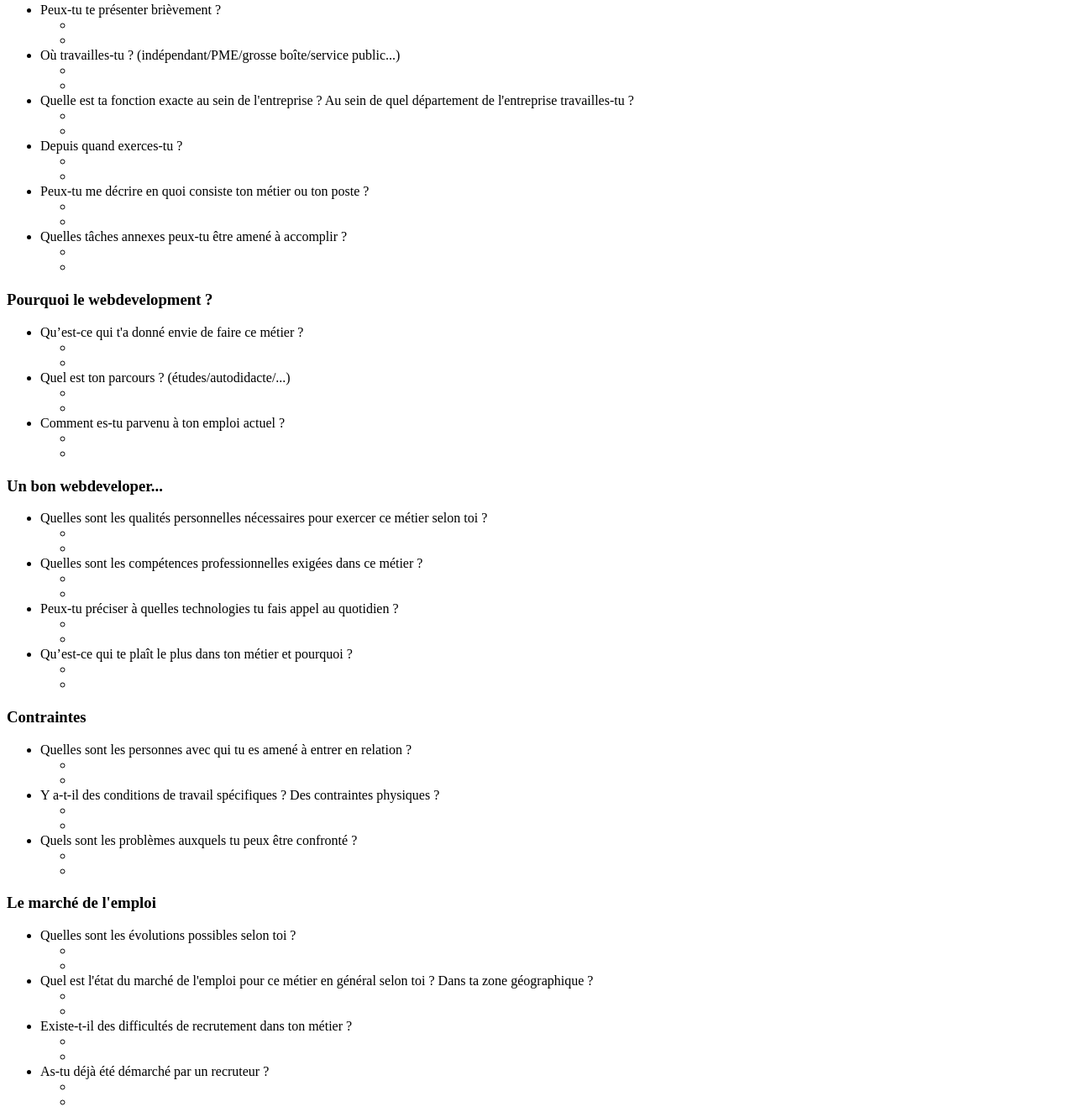
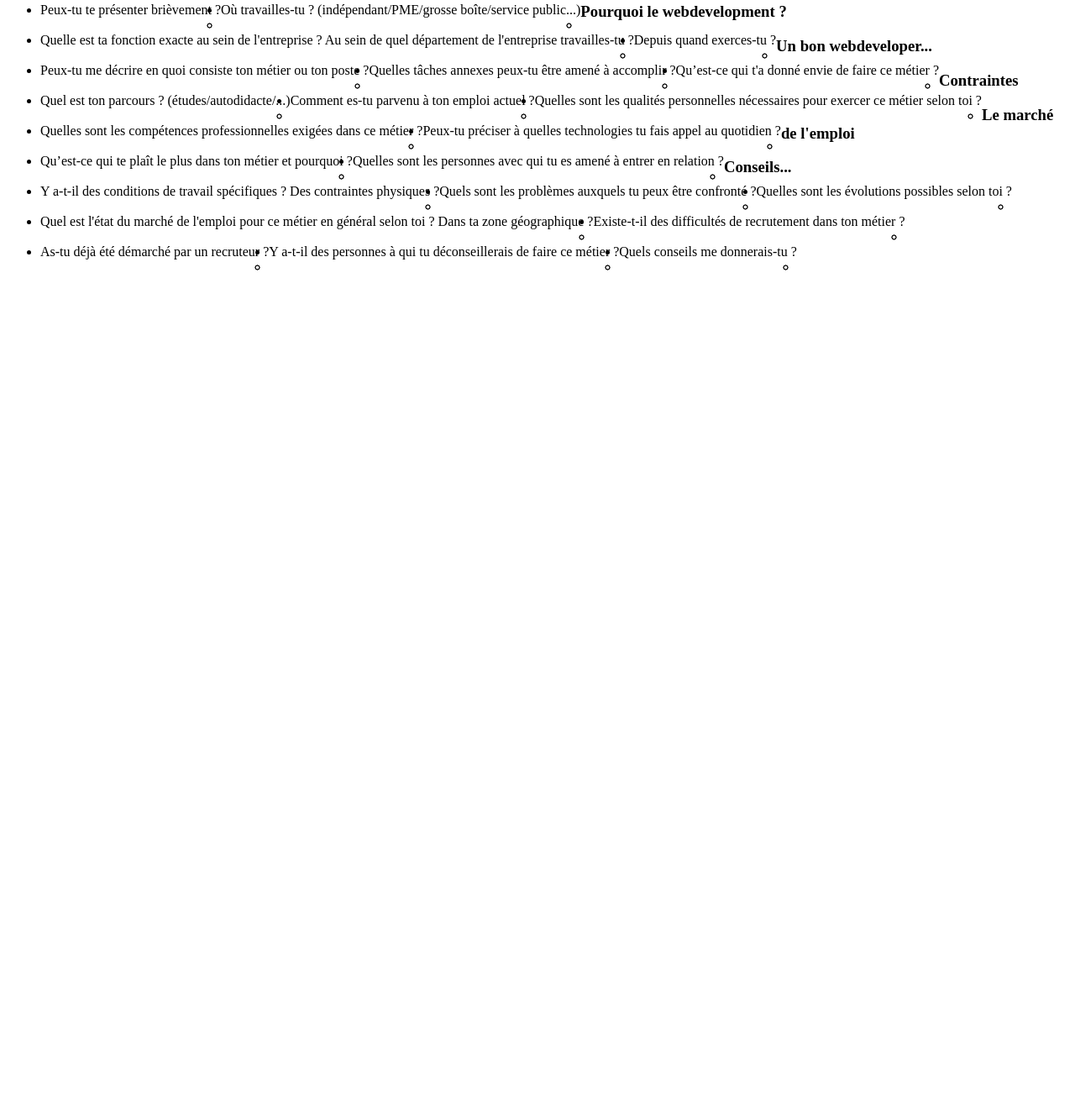
Before and after one commit to n3wb0rn84/interview-webdev, a plain HTML site: page Interview.html in a window 1280 px wide. Shown: the part 162-1486 px from the top of the page at 84% size. After the commit the page ends 800 px from the top, so only its background shows below. Drawn offline with Linux system fonts and the light colour scheme.

Commit message:
ajouts du corps CSS et modif html, mise en place

```diff
--- a/Interview.html
+++ b/Interview.html
@@ -27,38 +27,38 @@
   <ul>
     <li class="question">Peux-tu te présenter brièvement ?
       <ul>
-        <li></li> <!-- réponses de web devs-->
-        <li></li>
+        <li class="reponse"></li> <!-- réponses de web devs-->
+        <li class="reponse"></li>
       </ul>
     </li>
     <li class="question">Où travailles-tu ? (indépendant/PME/grosse boîte/service public...)
       <ul>
-        <li></li>
-        <li></li>
+        <li class="reponse"></li>
+        <li class="reponse"></li>
       </ul>
     </li>
     <li class="question">Quelle est ta fonction exacte au sein de l'entreprise ? Au sein de quel département de l'entreprise travailles-tu ?
       <ul>
-        <li></li>
-        <li></li>
+        <li class="reponse"></li>
+        <li class="reponse"></li>
       </ul>
     </li>
     <li class="question">Depuis quand exerces-tu ?
       <ul>
-        <li></li>
-        <li></li>
+        <li class="reponse"></li>
+        <li class="reponse"></li>
       </ul>
     </li>
     <li class="question">Peux-tu me décrire en quoi consiste ton métier ou ton poste ?
       <ul>
-        <li></li>
-        <li></li>
+        <li class="reponse"></li>
+        <li class="reponse"></li>
       </ul>
     </li>
     <li class="question">Quelles tâches annexes peux-tu être amené à accomplir ?
       <ul>
-        <li></li>
-        <li></li>
+        <li class="reponse"></li>
+        <li class="reponse"></li>
       </ul>
     </li>
   </ul>
@@ -67,20 +67,20 @@
   <ul>
     <li class="question">Qu’est-ce qui t'a donné envie de faire ce métier ?
       <ul>
-        <li></li>
-        <li></li>
+        <li class="reponse"></li>
+        <li class="reponse"></li>
       </ul>
     </li>
     <li class="question">Quel est ton parcours ? (études/autodidacte/...)
       <ul>
-        <li></li>
-        <li></li>
+        <li class="reponse"></li>
+        <li class="reponse"></li>
       </ul>
     </li>
     <li class="question">Comment es-tu parvenu à ton emploi actuel ?
       <ul>
-        <li></li>
-        <li></li>
+        <li class="reponse"></li>
+        <li class="reponse"></li>
       </ul>
     </li>
   </ul>
@@ -89,26 +89,26 @@
   <ul>
     <li class="question">Quelles sont les qualités personnelles nécessaires pour exercer ce métier selon toi ?
       <ul>
-        <li></li>
-        <li></li>
+        <li class="reponse"></li>
+        <li class="reponse"></li>
       </ul>
     </li>
     <li class="question">Quelles sont les compétences professionnelles exigées dans ce métier ?
       <ul>
-        <li></li>
-        <li></li>
+        <li class="reponse"></li>
+        <li class="reponse"></li>
       </ul>
     </li>
     <li class="question">Peux-tu préciser à quelles technologies tu fais appel au quotidien ?
       <ul>
-        <li></li>
-        <li></li>
+        <li class="reponse"></li>
+        <li class="reponse"></li>
       </ul>
     </li>
     <li class="question">Qu’est-ce qui te plaît le plus dans ton métier et pourquoi ?
       <ul>
-        <li></li>
-        <li></li>
+        <li class="reponse"></li>
+        <li class="reponse"></li>
       </ul>
     </li>
   </ul>
@@ -117,20 +117,20 @@
   <ul>
     <li class="question">Quelles sont les personnes avec qui tu es amené à entrer en relation ?
       <ul>
-        <li></li>
-        <li></li>
+        <li class="reponse"></li>
+        <li class="reponse"></li>
       </ul>
     </li>
     <li class="question">Y a-t-il des conditions de travail spécifiques ? Des contraintes physiques ?
       <ul>
-        <li></li>
-        <li></li>
+        <li class="reponse"></li>
+        <li class="reponse"></li>
       </ul>
     </li>
     <li class="question">Quels sont les problèmes auxquels tu peux être confronté ?
       <ul>
-        <li></li>
-        <li></li>
+        <li class="reponse"></li>
+        <li class="reponse"></li>
       </ul>
     </li>
   </ul>
@@ -139,26 +139,26 @@
   <ul>
     <li class="question">Quelles sont les évolutions possibles selon toi ?
       <ul>
-        <li></li>
-        <li></li>
+        <li class="reponse"></li>
+        <li class="reponse"></li>
       </ul>
     </li>
     <li class="question">Quel est l'état du marché de l'emploi pour ce métier en général selon toi ? Dans ta zone géographique ?
       <ul>
-        <li></li>
-        <li></li>
+        <li class="reponse"></li>
+        <li class="reponse"></li>
       </ul>
     </li>
     <li class="question">Existe-t-il des difficultés de recrutement dans ton métier ?
       <ul>
-        <li></li>
-        <li></li>
+        <li class="reponse"></li>
+        <li class="reponse"></li>
       </ul>
     </li>
     <li class="question">As-tu déjà été démarché par un recruteur ?
       <ul>
-        <li></li>
-        <li></li>
+        <li class="reponse"></li>
+        <li class="reponse"></li>
       </ul>
     </li>
   </ul>
@@ -167,14 +167,14 @@
   <ul>
     <li class="question">Y a-t-il des personnes à qui tu déconseillerais de faire ce métier ?
       <ul>
-        <li></li>
-        <li></li>
+        <li class="reponse"></li>
+        <li class="reponse"></li>
       </ul>
     </li>
     <li class="question">Quels conseils me donnerais-tu ?
       <ul>
-        <li></li>
-        <li></li>
+        <li class="reponse"></li>
+        <li class="reponse"></li>
       </ul>
     </li>
   </ul>
--- a/style.css
+++ b/style.css
@@ -0,0 +1,43 @@
+h1{
+
+}
+
+h3{
+
+}
+
+h4{
+
+}
+
+nav{
+
+}
+
+ul{
+
+}
+
+li{
+
+}
+
+a{
+
+}
+
+img{
+
+}
+
+.question{
+  float: left;
+}
+
+.reponse{
+  float: right;
+}
+
+.photp{
+
+}
```
Also changed, not shown: Accueil.html (+2 -0 lines), Makingof.html (+2 -1 lines).
